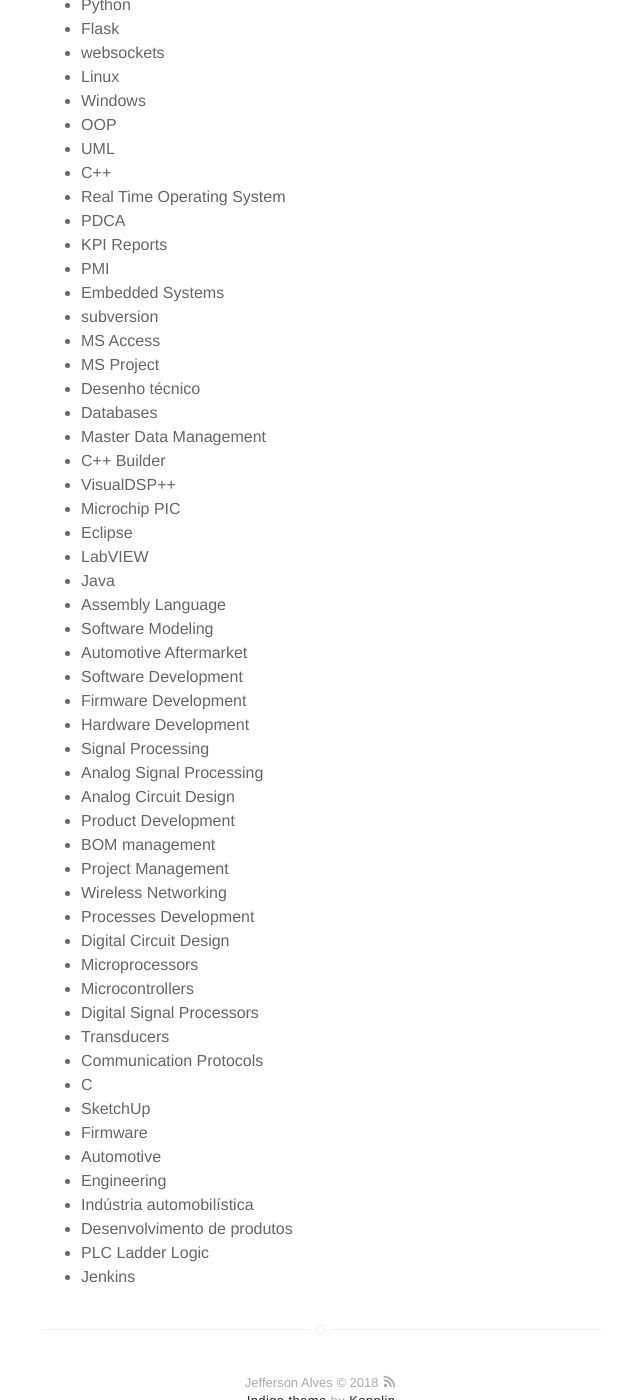
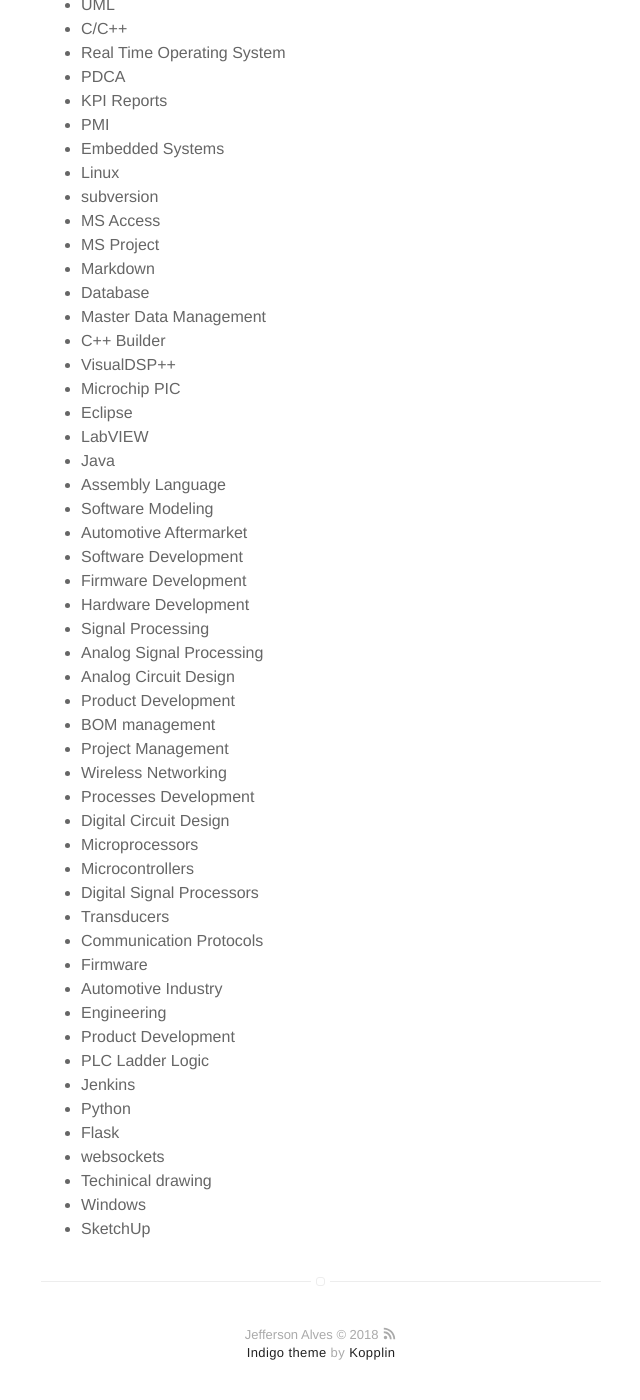
Before and after one commit to JeffeApAlves/jeffeapalves.github.io, a Jekyll site: the page built from about.md, in a window 1280 px wide and 1400 px high, scrolled down 818 px. Shown: the whole window, without its empty margins (319-959 px from the left). Built offline with Jekyll 4.4.1, drawn with Linux system fonts in a browser that asks for light colours.

Commit message:
skills ingles

```diff
--- a/about.md
+++ b/about.md
@@ -18,25 +18,20 @@ and multicultural development environments.
 
 ## Skills
 
-* Markdown
-* Python
-* Flask
-* websockets
-* Linux
-* Windows
 * OOP
 * UML
-* C++
+* C/C++
 * Real Time Operating System
 * PDCA
 * KPI Reports
 * PMI
 * Embedded Systems
+* Linux
 * subversion
 * MS Access
 * MS Project
-* Desenho técnico
-* Databases
+* Markdown
+* Database
 * Master Data Management
 * C++ Builder
 * VisualDSP++
@@ -64,12 +59,15 @@ and multicultural development environments.
 * Digital Signal Processors
 * Transducers
 * Communication Protocols
-* C
-* SketchUp
 * Firmware
-* Automotive
+* Automotive Industry
 * Engineering
-* Indústria automobilística
-* Desenvolvimento de produtos
+* Product Development
 * PLC Ladder Logic
 * Jenkins
+* Python
+* Flask
+* websockets
+* Techinical drawing
+* Windows
+* SketchUp
```
